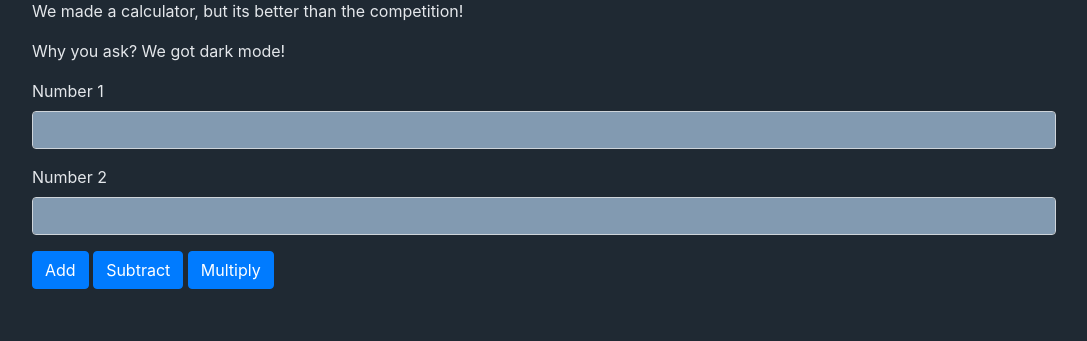
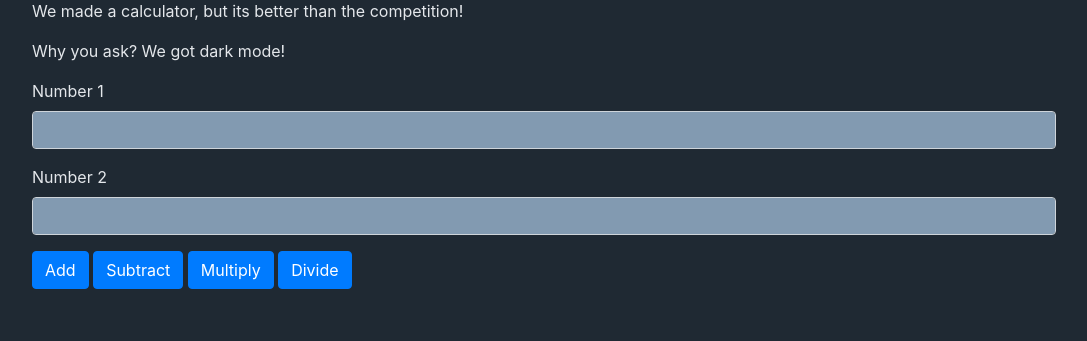
Before and after one commit to Meesen/DevOpsPieter, a PHP site: page / in a window 1280 px wide. Shown: the part 82-423 px from the top of the page, without its empty margins (96-1183 px from the left). Run offline with PHP 8.4, Linux system fonts and the light colour scheme.

Commit message:
Update index.php

```diff
--- a/index.php
+++ b/index.php
@@ -28,6 +28,7 @@
             <button type="submit" class="btn btn-primary" name="add">Add</button>
             <button type="submit" class="btn btn-primary" name="subtract">Subtract</button>
             <button type="submit" class="btn btn-primary" name="multiply">Multiply</button>
+            <button type="submit" class="btn btn-primary" name="divide">Divide</button>
         </form>
         <main>
         <?php
```
